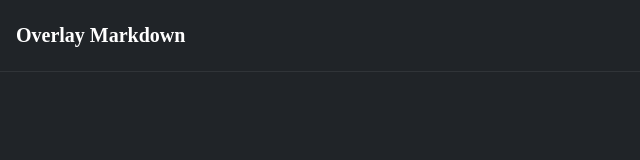
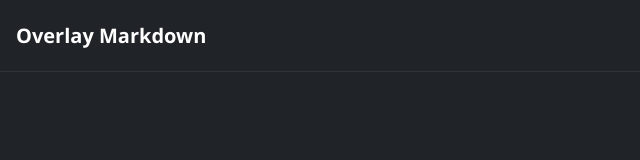
Before and after one commit to mimonelu/overlay-markdown, a website with bundled scripts: page index.html in a window 1280 px wide. Shown: the full height of the page, 0-640 px from the left. Built offline with nearby package versions, Linux system fonts and the light colour scheme.

Commit message:
update css

```diff
--- a/index.css
+++ b/index.css
@@ -1,7 +1,21 @@
 body {
   background-color: #202428;
   color: #ffffff;
+  font-family:
+    "Segoe UI",
+    Meiryo,
+    system-ui,
+    -apple-system,
+    BlinkMacSystemFont,
+    Roboto,
+    Helvetica,
+    Arial,
+    sans-serif;
+  -moz-osx-font-smoothing: grayscale;
+  -webkit-font-smoothing: antialiased;
   margin: 0;
+  -ms-text-size-adjust: 100%;
+  -webkit-text-size-adjust: 100%;
 }
 body[data-input-display="false"] .input {
   display: none;
@@ -107,7 +121,7 @@
   background-color: rgb(255, 0, 0, 0.25);
   /* color: rgb(255, 128, 128); */
   color: transparent;
-  padding: 0.125rem;
+  padding: 0.0625rem 0.125rem;
 }
 .output em[data-checked="true"] {
   box-shadow: 0 0 0 1px #ffff00, 0 0 0 1px #ffff00 inset;
```
